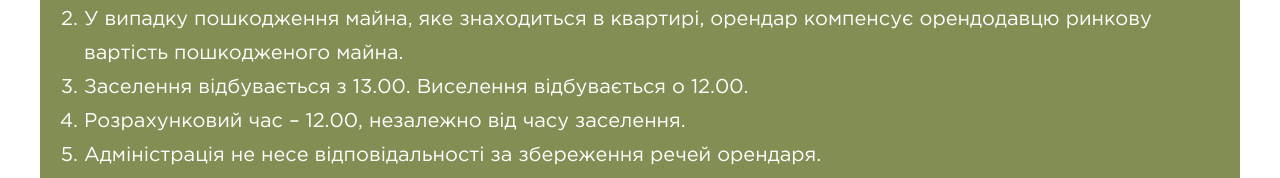
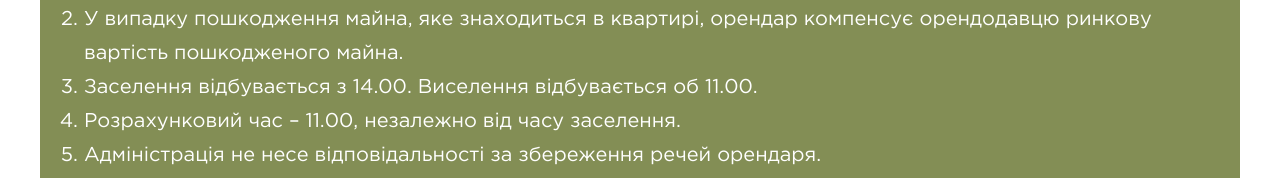
Before and after one commit to Sofia-Kyivska/rent-services, a Next.js app: page /rules in a window 1280 px wide. Shown: the part 267-445 px from the top of the page. Built offline with nearby package versions, Linux system fonts and the light colour scheme; no server answers.

Commit message:
changed time

```diff
--- a/src/data/rules.data.js
+++ b/src/data/rules.data.js
@@ -13,15 +13,15 @@ export const RulesInApartment = [
   },
   {
     id: 3,
-    ruleEn: 'Check-in takes place from 13.00. Check-out takes place at 12.00.',
-    ruleUa: 'Заселення відбувається з 13.00. Виселення відбувається о 12.00.',
-    ruleRu: 'Заселение происходит с 13.00. Выселение происходит в 12.00.',
+    ruleEn: 'Check-in takes place from 14.00. Check-out takes place at 11.00.',
+    ruleUa: 'Заселення відбувається з 14.00. Виселення відбувається об 11.00.',
+    ruleRu: 'Заселение происходит с 14.00. Выселение происходит в 11.00.',
   },
   {
     id: 4,
-    ruleEn: 'Check-in time is 12.00, regardless of the time of arrival.',
-    ruleUa: 'Розрахунковий час – 12.00, незалежно від часу заселення.',
-    ruleRu: 'Расчетное время – 12.00, независимо от времени заселения.',
+    ruleEn: 'Check-in time is 11.00, regardless of the time of arrival.',
+    ruleUa: 'Розрахунковий час – 11.00, незалежно від часу заселення.',
+    ruleRu: 'Расчетное время – 11.00, независимо от времени заселения.',
   },
   {
     id: 5,
--- a/src/data/textInfoAppartId.data.js
+++ b/src/data/textInfoAppartId.data.js
@@ -4,9 +4,9 @@ import { v4 } from 'uuid';
 export const textInfoAppartId = [
   {
     id: v4(),
-    titleUa: 'Розрахунковий час — 12:00 година дня.',
-    titleEn: 'The estimated time is 12:00 pm.',
-    titleRu: 'Расчетное время – 12:00 дня.',
+    titleUa: 'Розрахунковий час — 11:00 година дня.',
+    titleEn: 'The estimated time is 11:00 am.',
+    titleRu: 'Расчетное время – 11:00 дня.',
     textUa: 'Надаються документи по 2 та 3 групі з наявністю касового апарату (робота з підприємствами, ПДВ).',
     textEn: 'Documents for Groups 2 and 3 with a cash register are provided (work with enterprises, VAT).',
     textRu: 'Предоставляются документы по 2 и 3 группе с наличием кассового аппарата (работа с предприятиями, НДС).',
```
